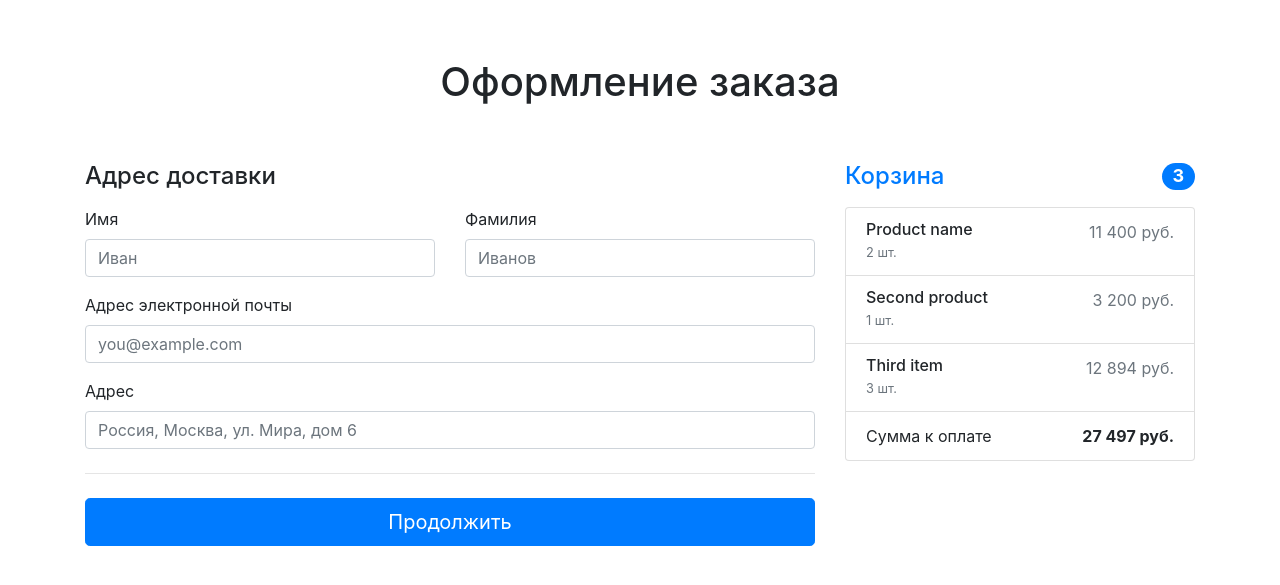
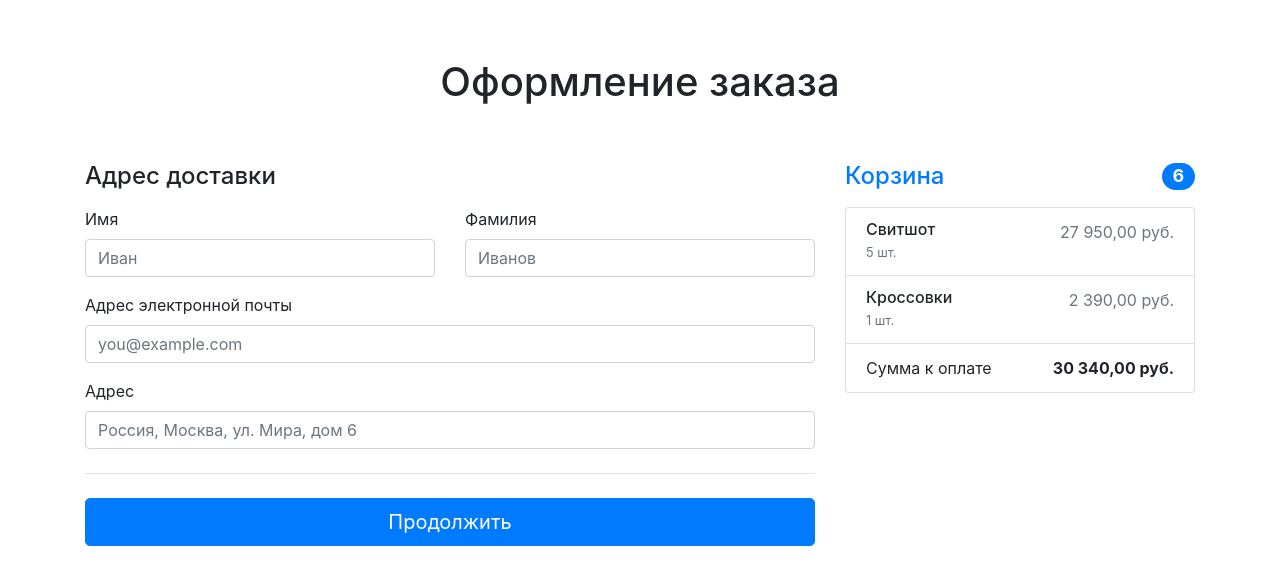
Before and after one commit to sandzhibarg/store-server, a Django app: template orders/templates/orders/order-create.html in a window 1280 px wide. Shown: the part 56-641 px from the top of the page. Run offline with Django 4.2, Linux system fonts and the light colour scheme; a user stored in the database is signed in; data comes from the database, SQL or seed files in the repository; tables that the repository leaves empty hold one stand-in row (values such as "Sample post"); the template is opened without the code that fills it: values that come from a table or form of the project are taken from there, most other values are stand-ins (such as "Sample title", 1, 10 or a date in 2020); parts of the project's set-up code (start-up, migrations or seed data) failed here and were passed over; some libraries are stand-ins or nearby versions.

Commit message:
added intcomma

```diff
--- a/orders/templates/orders/order-create.html
+++ b/orders/templates/orders/order-create.html
@@ -1,4 +1,5 @@
 {% extends 'products/base.html' %}
+{% load humanize %}
 
 {% block content %}
 <section>
@@ -13,33 +14,21 @@
             <div class="col-md-5 col-lg-4 order-md-last">
                 <h4 class="d-flex justify-content-between align-items-center mb-3">
                     <span class="text-primary">Корзина</span>
-                    <span class="badge badge-primary badge-pill text-white">3</span>
+                    <span class="badge badge-primary badge-pill text-white">{{ baskets.total_quantity }}</span>
                 </h4>
                 <ul class="list-group mb-3">
+                    {% for basket in baskets %}
                     <li class="list-group-item d-flex justify-content-between lh-sm">
                         <div>
-                            <h6 class="my-0">Product name</h6>
-                            <small class="text-muted">2 шт.</small>
+                            <h6 class="my-0">{{ basket.product.name }}</h6>
+                            <small class="text-muted">{{ basket.quantity }} шт.</small>
                         </div>
-                        <span class="text-muted">11 400 руб.</span>
+                        <span class="text-muted">{{ basket.sum|intcomma }} руб.</span>
                     </li>
-                    <li class="list-group-item d-flex justify-content-between lh-sm">
-                        <div>
-                            <h6 class="my-0">Second product</h6>
-                            <small class="text-muted">1 шт.</small>
-                        </div>
-                        <span class="text-muted">3 200 руб.</span>
-                    </li>
-                    <li class="list-group-item d-flex justify-content-between lh-sm">
-                        <div>
-                            <h6 class="my-0">Third item</h6>
-                            <small class="text-muted">3 шт.</small>
-                        </div>
-                        <span class="text-muted">12 894 руб.</span>
-                    </li>
+                    {% endfor %}
                     <li class="list-group-item d-flex justify-content-between">
                         <span>Сумма к оплате</span>
-                        <strong>27 497 руб.</strong>
+                        <strong>{{ baskets.total_sum|intcomma }} руб.</strong>
                     </li>
                 </ul>
             </div>
--- a/products/templates/products/baskets.html
+++ b/products/templates/products/baskets.html
@@ -1,4 +1,5 @@
 {% if baskets %}
+{% load humanize %}
 <h4 class="mt-3 mb-3 d-flex justify-content-between align-items-center mb-3">
   Корзина <span class="badge badge-secondary badge-pill">{{ baskets.total_quantity }}</span>
 </h4>
@@ -15,7 +16,7 @@
                   <input name="basketID" type="number" class="form-control"
                          value="{{ basket.quantity }}" min="0">
               </div>
-              <div class="col-lg-4">{{ basket.sum }}</div>
+              <div class="col-lg-4">{{ basket.sum|intcomma }}</div>
               <div class="col-lg-4">
                   <a href="{% url 'products:basket_remove' basket.id %}">
                       <i class="fas fa-trash"></i>
@@ -29,7 +30,7 @@
 <div class="card mb-3">
   <div class="card-footer">
       <p class="float-left">Итого</p>
-      <h4 class="float-right">{{ baskets.total_sum }}</h4>
+      <h4 class="float-right">{{ baskets.total_sum|intcomma }}</h4>
   </div>
 </div>
 <a class="btn btn-success btn-lg float-right" href="{% url 'orders:order_create' %}">
--- a/products/templates/products/products.html
+++ b/products/templates/products/products.html
@@ -1,6 +1,6 @@
 {% extends 'products/base.html' %}
 {% load static %}
-{% load cache %}
+{% load cache humanize %}
 
 <!-- Custom styles for this template -->
 {% block css %}
@@ -70,7 +70,7 @@
                             <h4 class="card-title">
                                 <a href="#">{{ product.name }}</a>
                             </h4>
-                            <h5>{{ product.price }}</h5>
+                            <h5>{{ product.price|intcomma }} руб.</h5>
                             <p class="card-text">{{ product.description }}</p>
                         </div>
                         <div class="card-footer text-center">
--- a/store/settings.py
+++ b/store/settings.py
@@ -40,6 +40,7 @@ INSTALLED_APPS = [
     'django_dump_load_utf8',
     'django.contrib.staticfiles',
     'django.contrib.sites',
+    'django.contrib.humanize',
 
     'allauth',
     'allauth.account',
```
